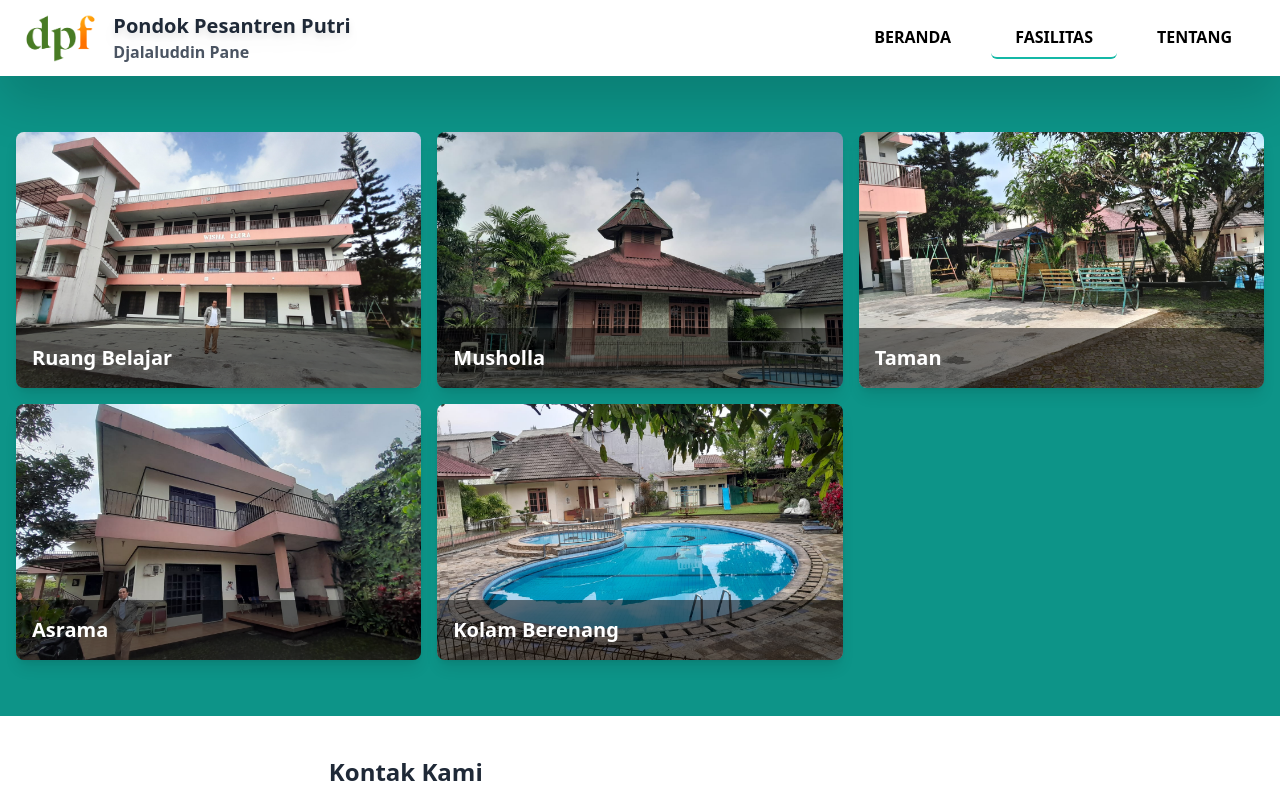
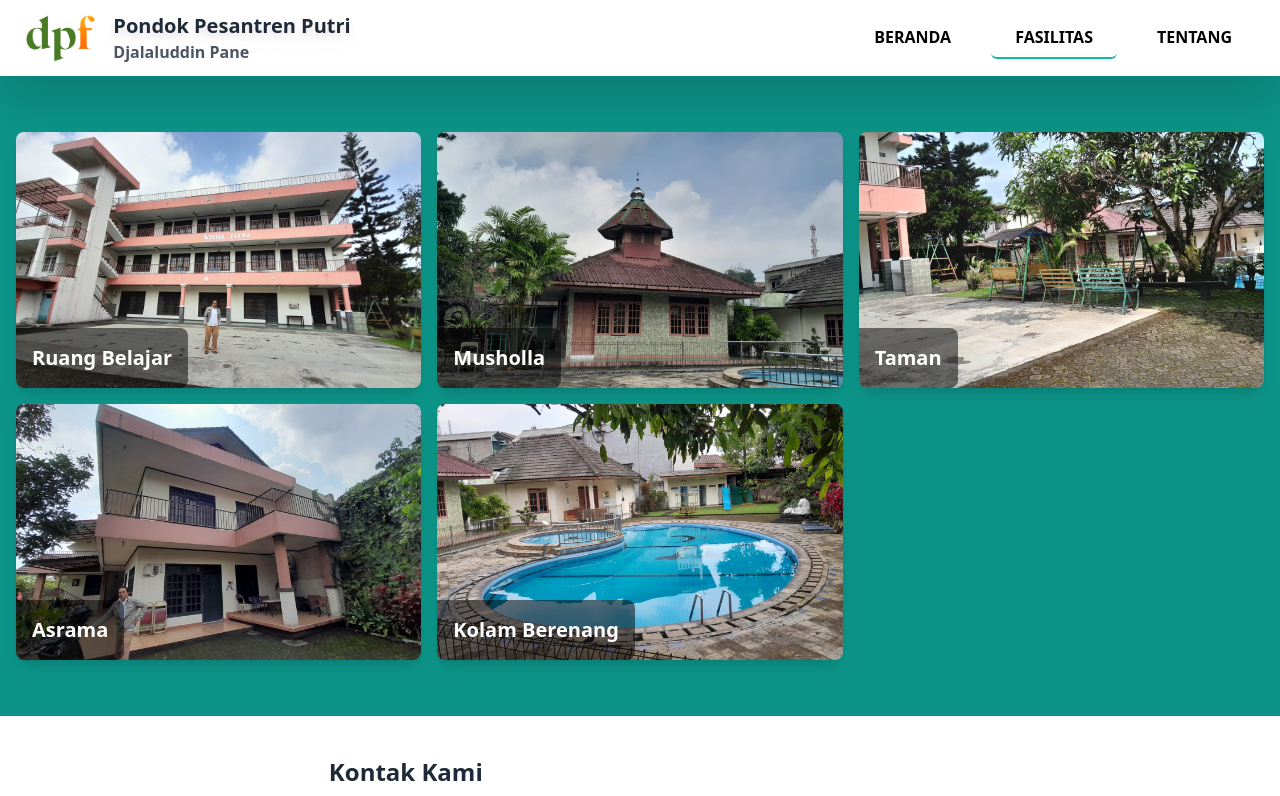
Before and after one commit to RafliEri/Ponpes-DPF, a React (Create React App) app: page /fasilitas in a window 1280 px wide. Shown: the top 796 px of the page. Built offline with nearby package versions, Linux system fonts and the light colour scheme.

Commit message:
repair header

```diff
--- a/src/pages/Fasilitas.jsx
+++ b/src/pages/Fasilitas.jsx
@@ -29,7 +29,7 @@ const Fasilitas = () => {
             transition={{ duration: 0.5, delay: index * 0 }}
             >
             <img src={image.src} alt={image.alt} className="w-full h-full object-cover" />
-            <div className="absolute bottom-0 left-0 bg-black bg-opacity-50 text-white p-4 w-full">
+            <div className="absolute bottom-0 left-0 bg-black bg-opacity-50 text-white p-4 w-auto rounded-r-lg">
               <h2 className="text-xl font-bold">{image.label}</h2>
             </div>
           </motion.div>
```
